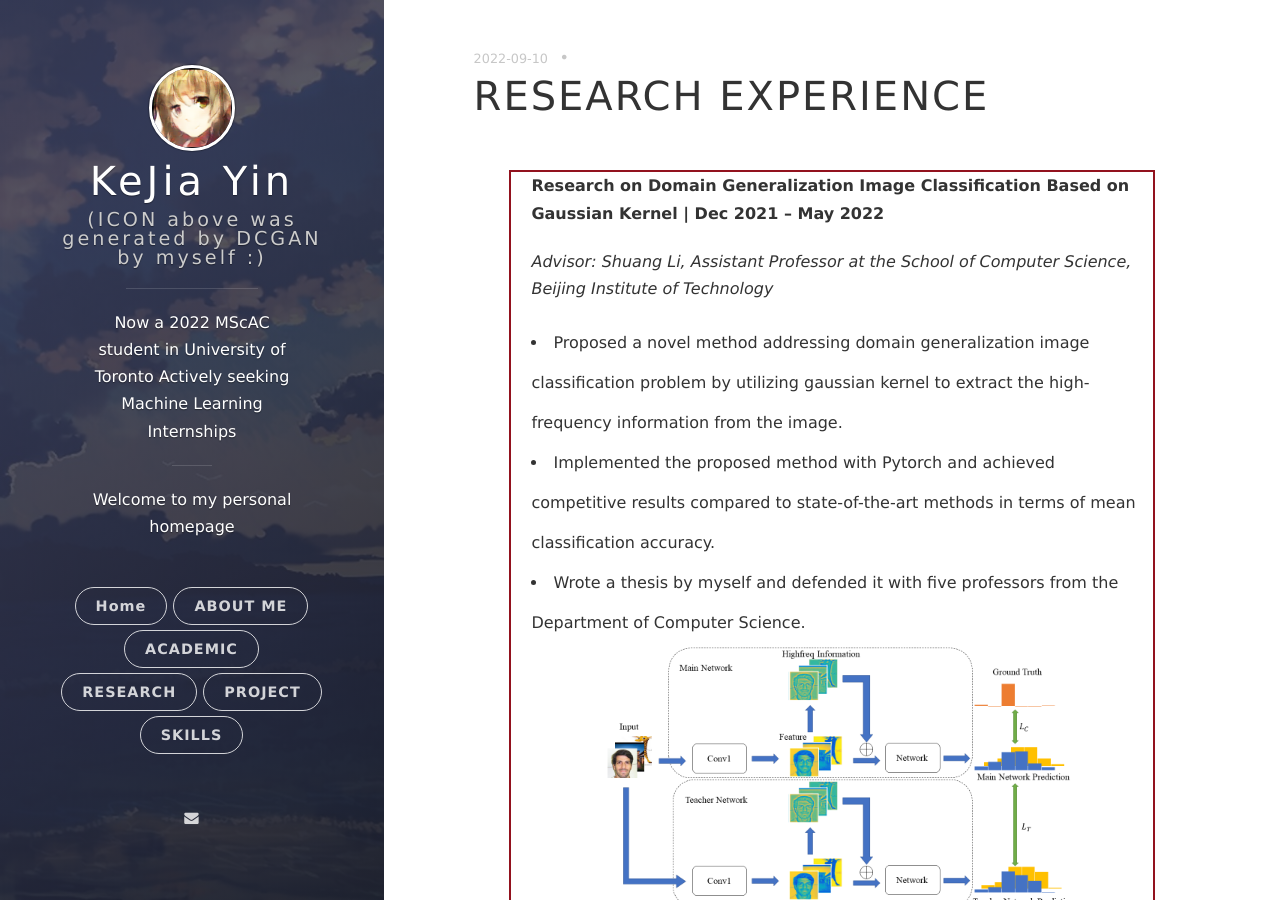
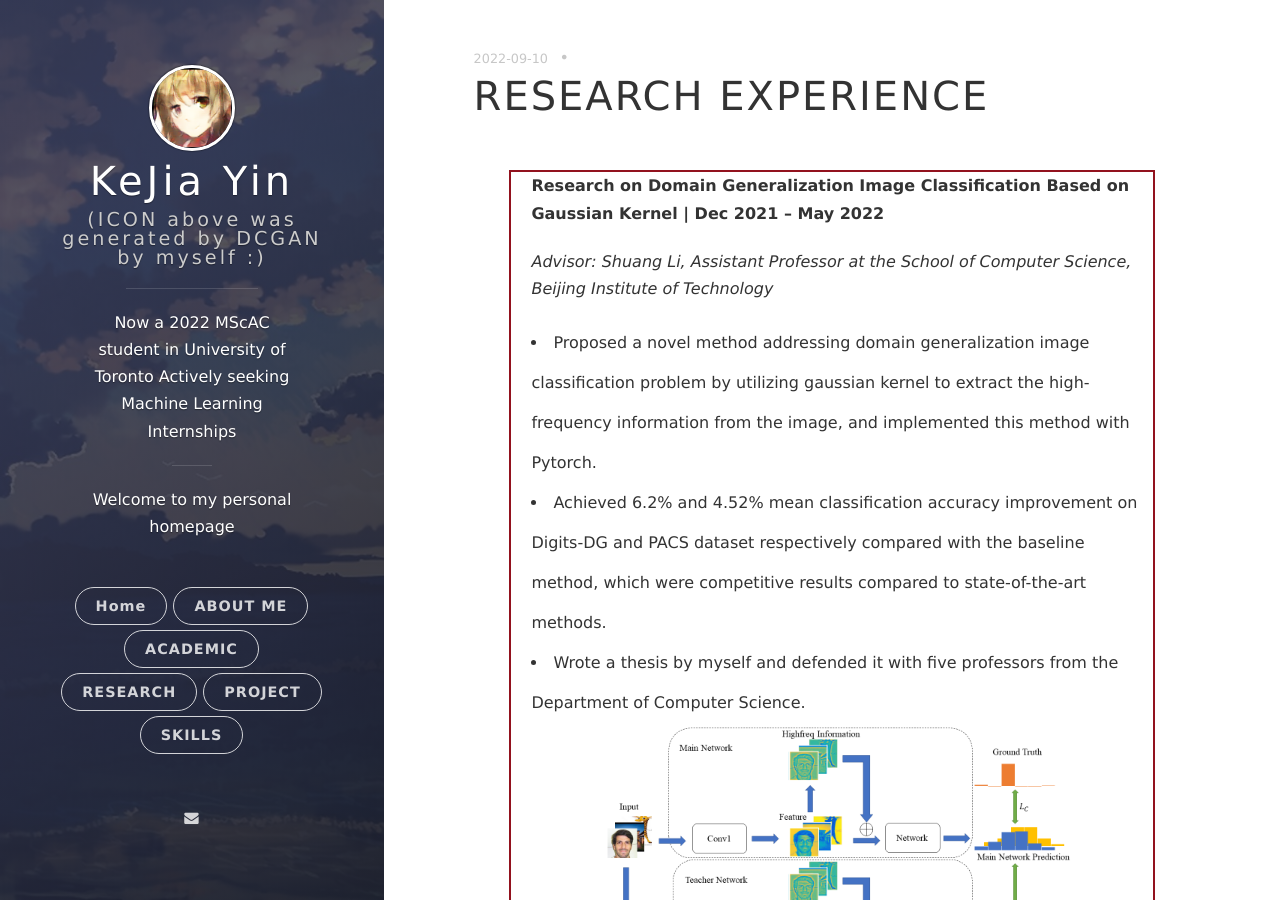
Before and after one commit to yinkejia/yinkejia.github.io, a Jekyll site: the page built from _posts/2022-09-10-RESEARCH-EXPERIENCE.markdown, in a window 1280 px wide and 900 px high. Built offline with Jekyll 4.4.1, drawn with Linux system fonts in a browser that asks for light colours; nearby versions of some CDN libraries.

Commit message:
Update 2022-09-10-RESEARCH-EXPERIENCE.markdown

```diff
--- a/_posts/2022-09-10-RESEARCH-EXPERIENCE.markdown
+++ b/_posts/2022-09-10-RESEARCH-EXPERIENCE.markdown
@@ -11,8 +11,8 @@ date: 2022-09-10 15:32:24.000000000 +09:00
       <p><strong>Research on Domain Generalization Image Classification Based on Gaussian Kernel | Dec 2021 – May 2022</strong></p>
       <p><em>Advisor: Shuang Li, Assistant Professor at the School of Computer Science, Beijing Institute of Technology</em></p>
       <ui>
-        <li>Proposed a novel method addressing domain generalization image classification problem by utilizing gaussian kernel to extract the high-frequency information from the image.</li>
-        <li>Implemented the proposed method with Pytorch and achieved competitive results compared to state-of-the-art methods in terms of mean classification accuracy.</li>
+        <li>Proposed a novel method addressing domain generalization image classification problem by utilizing gaussian kernel to extract the high-frequency information from the image, and implemented this method with Pytorch.</li>
+        <li>Achieved 6.2% and 4.52% mean classification accuracy improvement on Digits-DG and PACS dataset respectively compared with the baseline method, which were competitive results compared to state-of-the-art methods.</li>
         <li>Wrote a thesis by myself and defended it with five professors from the Department of Computer Science.</li>
         <img style="float:center" src="/assets/images/DG with Gaussian kernel.png" width="480" height="270">
       </ui>
```
